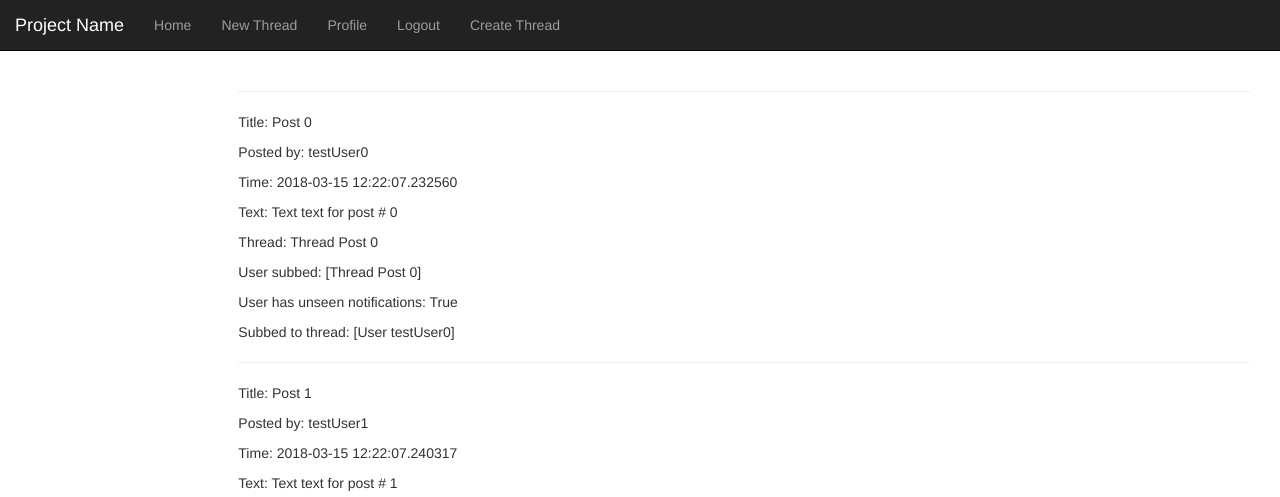
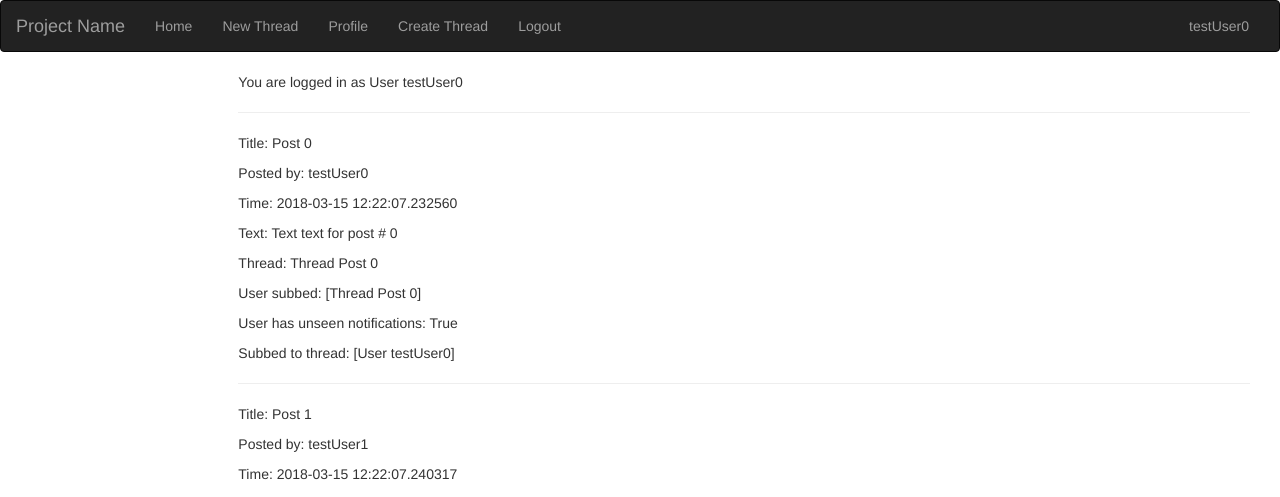
Before and after one commit to liamreardon/CS-2005-Collaborative-Tool, a Flask app: page /testing in a window 1280 px wide. Shown: the top 497 px of the page. Run offline with Flask 2, Linux system fonts and the light colour scheme; a user stored in the database is signed in; data comes from the database, SQL or seed files in the repository; some libraries are stand-ins or nearby versions.

Commit message:
Contextual login navbar

```diff
--- a/app/templates/base.html
+++ b/app/templates/base.html
@@ -5,25 +5,28 @@
 {% endblock %}
 
 {% block navbar %}
-    <nav class="navbar navbar-inverse navbar-static-top">
-        <div class="container-fluid">
+    <nav class="navbar navbar-inverse">
         <div class="navbar-header">
             <button type="button" class="navbar-toggle collapsed" data-toggle="collapse" data-target="#navbar"
                     aria-expanded="false" aria-controls="navbar">
-                    <span class="sr-only">Toggle navigation</span>
-                    <span class="icon-bar"></span>
-                    <span class="icon-bar"></span>
-                    <span class="icon-bar"></span>
             </button>
             <a class="navbar-brand" href="#">Project Name</a>
         </div>
-            <div id="navbar" class="navbar-collapse collapse">
+        <div id="navbar" class="collapse navbar-collapse">
             <ul class="nav navbar-nav">
                 <li><a href="{{ url_for('home') }}">Home</a></li>
                 <li><a href="{{ url_for('create_thread') }}">New Thread</a></li>
                 <li><a href="#">Profile</a></li>
+                <li><a href="{{ url_for('create_thread') }}">Create Thread</a></li>
+                {% if current_user.is_authenticated %}
                     <li><a href="{{ url_for('logout') }}">Logout</a></li>
-                    <li><a href="{{ url_for('create_thread') }}">Create Thread</a></li>
+                {% else %}
+                    <li><a href="{{ url_for('login') }}">Login</a></li>
+                {% endif %}
+            </ul>
+            <div class="navbar-collapse collapse navbar-right">
+                <ul class="nav navbar-nav">
+                    <li><a href="{{ url_for('home') }}">{{ current_user.username }}</a></li>
                 </ul>
             </div>
         </div>
--- a/app/templates/unit_testing.html
+++ b/app/templates/unit_testing.html
@@ -7,6 +7,10 @@
 {% extends "base.html" %}
 {% block content %}
     {{ super() }}
+    {% if current_user.is_authenticated %}
+        You are logged in as {{ current_user }}
+    {% endif %}
+
     <div class="post">
         {% for post in posts %}
             <hr>
```
Lines whose indentation alone changed are shown as unchanged.
